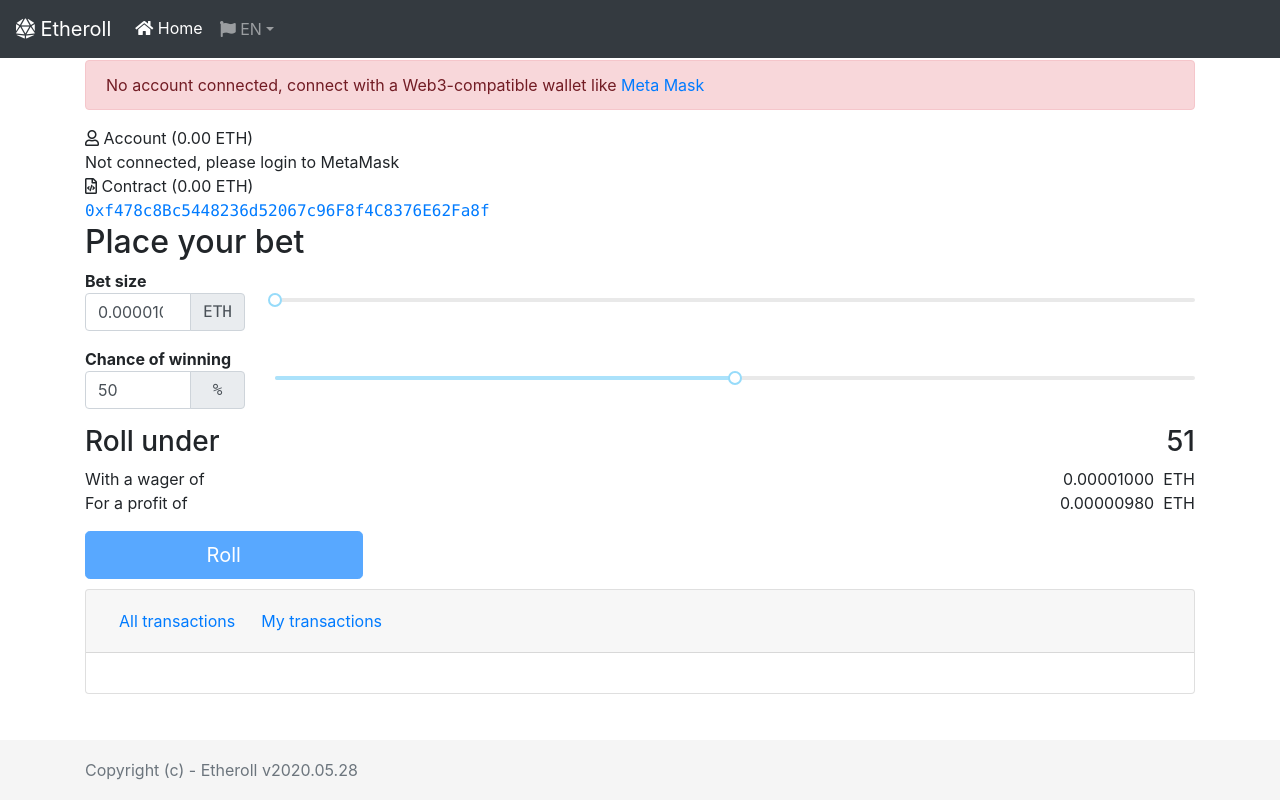
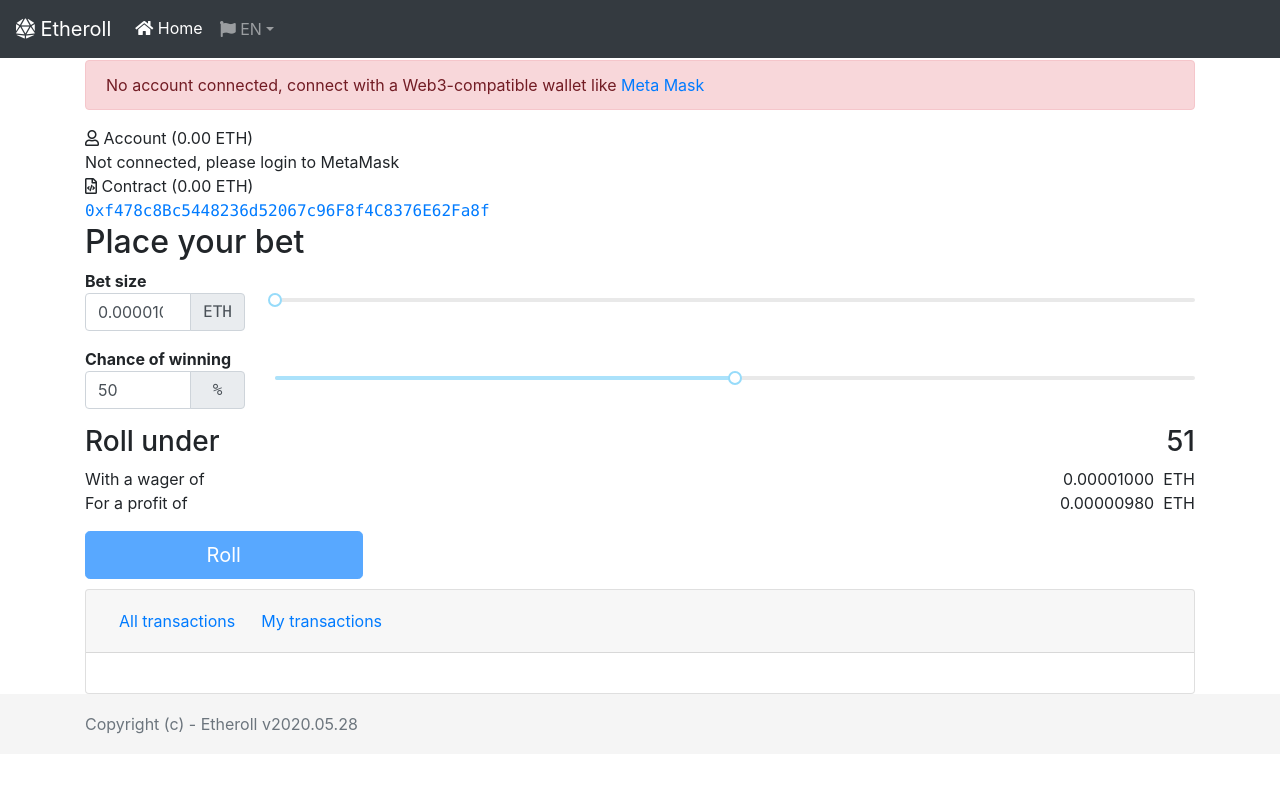
Before and after one commit to Victornavarro85/ethroll, a React (Create React App) app: page / in a window 1280 px wide. Built offline with nearby package versions, Linux system fonts and the light colour scheme.

Commit message:
Update Footers.css

```diff
--- a/src/components/css/Footers.css
+++ b/src/components/css/Footers.css
@@ -1,6 +1,5 @@
 .Footers {
   position: absolute;
-  bottom: 0;
   width: 100%;
   height: 60px;
   line-height: 60px;
```
